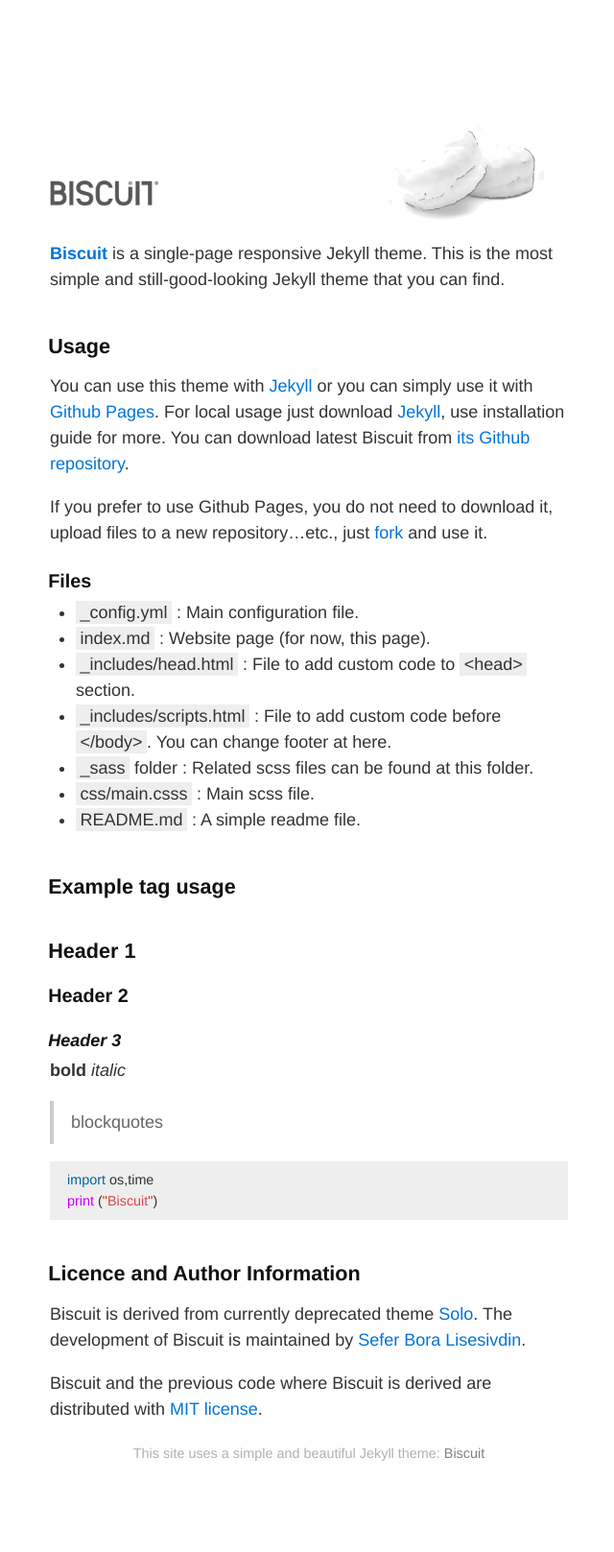
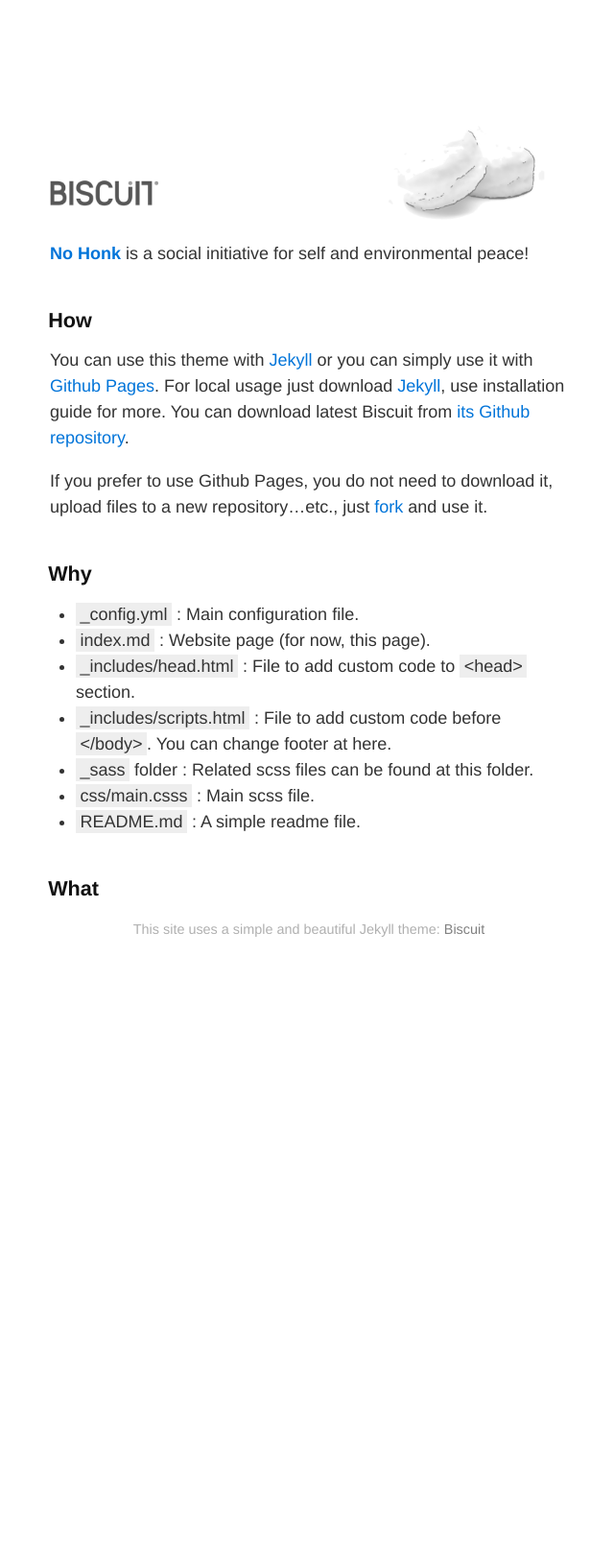
Before and after one commit to sblisesivdin/biscuit, a Jekyll site: the page built from index.md, in a window 1280 px wide. Shown: the whole page at 96% size, without its empty margins (318-958 px from the left). Built offline with Jekyll 4.4.1, drawn with Linux system fonts in a browser that asks for light colours; after the commit the page ends 1071 px from its top, so only the background shows below that.

Commit message:
Update index.md

```diff
--- a/index.md
+++ b/index.md
@@ -5,16 +5,16 @@ layout: default
 ![Banner](assets/biscuit.png)
 
 
-**[Biscuit](http://sblisesivdin.github.io/biscuit)** is a single-page responsive Jekyll theme. This is the most simple and still-good-looking Jekyll theme that you can find.
+**[No Honk](https://www.nohonk.org)** is a social initiative for self and environmental peace!
 
-## Usage
+## How
 
 You can use this theme with [Jekyll](http://jekyllrb.com/) or you can simply use it with [Github Pages](https://pages.github.com).
 For local usage just download [Jekyll](http://jekyllrb.com/), use installation guide for more. You can download latest Biscuit from [its Github repository](https://github.com/sblisesivdin/biscuit).
 
 If you prefer to use Github Pages, you do not need to download it, upload files to a new repository...etc., just [fork](https://docs.github.com/en/get-starter/quickstart/fork-a-repo) and use it.
 
-### Files
+## Why
 
 * `_config.yml`            : Main configuration file.
 * `index.md`               : Website page (for now, this page).
@@ -24,23 +24,4 @@ If you prefer to use Github Pages, you do not need to download it, upload files
 * `css/main.csss`          : Main scss file.
 * `README.md`              : A simple readme file.
 
-## Example tag usage
-
-## Header 1
-### Header 2
-#### Header 3
-**bold**
-*italic*
-
-> blockquotes
-
-~~~python
-import os,time
-print ("Biscuit")
-~~~
-
-## Licence and Author Information
-
-Biscuit is derived from currently deprecated theme [Solo](http://github.com/chibicode/solo). The development of Biscuit is maintained by [Sefer Bora Lisesivdin](https://lrgresearch.org/bora).
-
-Biscuit and the previous code where Biscuit is derived are distributed with [MIT license](https://github.com/sblisesivdin/biscuit/blob/gh-pages/LICENSE).
+## What
```
